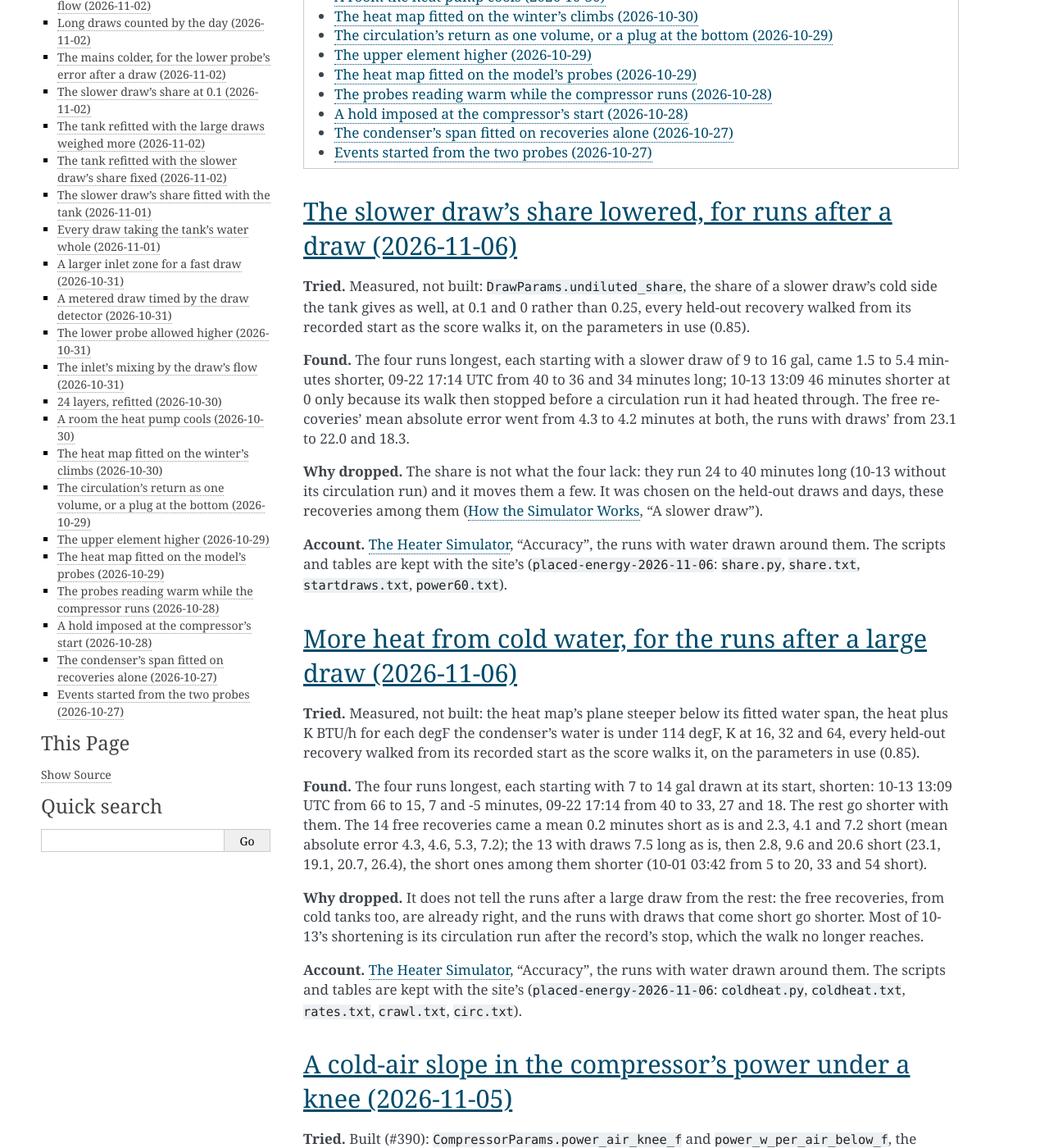
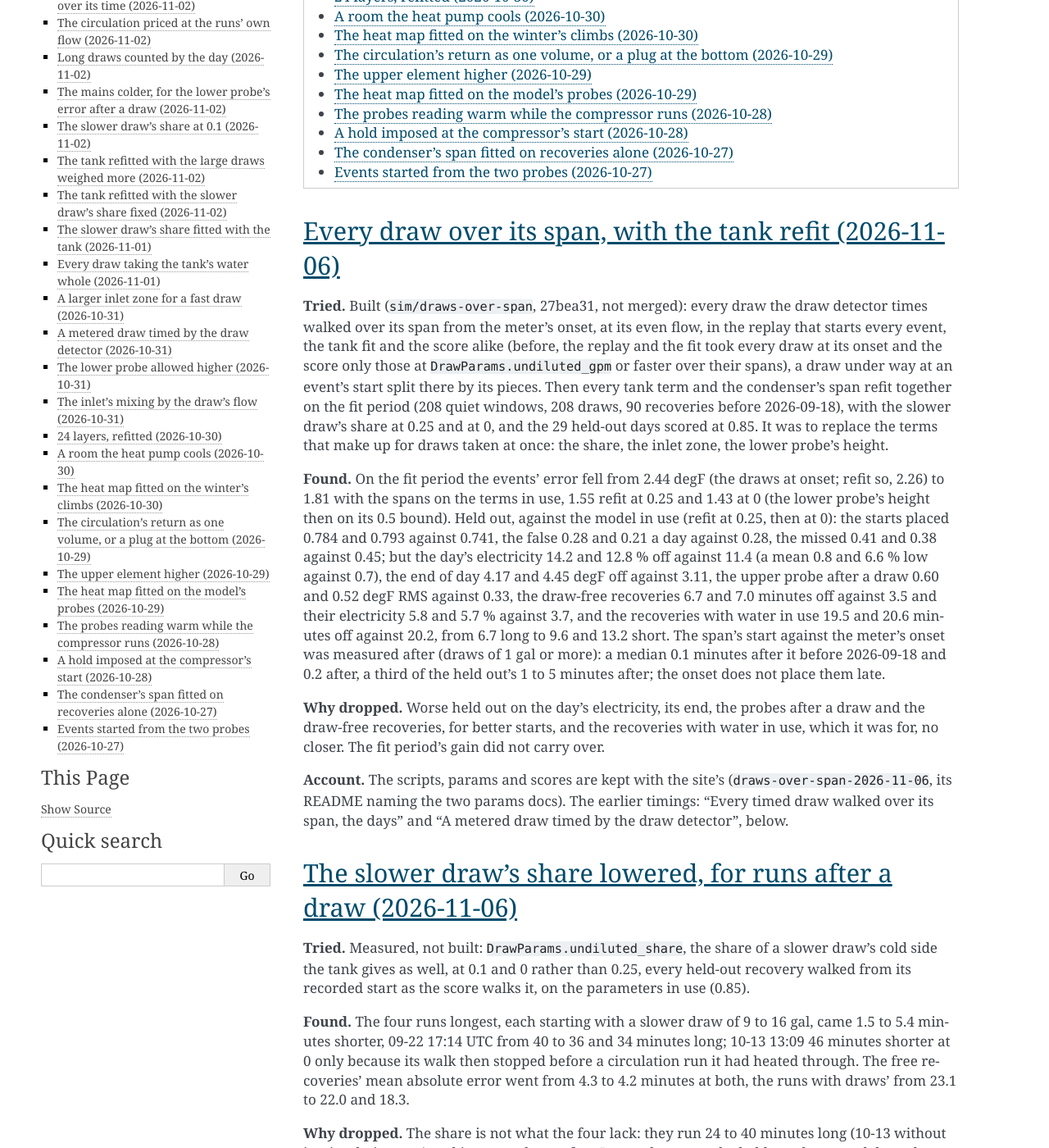
Before and after one commit to eman/nwp500-python, a Sphinx documentation site: the page built from docs/explanation/simulator-tried.rst, in a window 1280 px wide and 1400 px high, scrolled down 1106 px. Shown: the whole window at 82% size. Built offline with Sphinx 7.4.7, drawn with Linux system fonts in a browser that asks for light colours; some of the changed text lies outside the part shown.

Commit message:
docs(sim): every draw over its span, with the tank refit, tried and dropped

```diff
--- a/docs/explanation/simulator-tried.rst
+++ b/docs/explanation/simulator-tried.rst
@@ -11,6 +11,50 @@ named there. When a change is tried and dropped, add it here.
 .. contents::
    :local:
    :depth: 1
+
+
+Every draw over its span, with the tank refit (2026-11-06)
+==========================================================
+
+**Tried.** Built (``sim/draws-over-span``, 27bea31, not merged): every
+draw the draw detector times walked over its span from the meter's
+onset, at its even flow, in the replay that starts every event, the tank
+fit and the score alike (before, the replay and the fit took every draw
+at its onset and the score only those at ``DrawParams.undiluted_gpm`` or
+faster over their spans), a draw under way at an event's start split
+there by its pieces. Then every tank term and the condenser's span refit
+together on the fit period (208 quiet windows, 208 draws, 90 recoveries
+before 2026-09-18), with the slower draw's share at 0.25 and at 0, and
+the 29 held-out days scored at 0.85. It was to replace the terms that
+make up for draws taken at once: the share, the inlet zone, the lower
+probe's height.
+
+**Found.** On the fit period the events' error fell from 2.44 degF (the
+draws at onset; refit so, 2.26) to 1.81 with the spans on the terms in
+use, 1.55 refit at 0.25 and 1.43 at 0 (the lower probe's height then on
+its 0.5 bound). Held out, against the model in use (refit at 0.25, then
+at 0): the starts placed 0.784 and 0.793 against 0.741, the false 0.28
+and 0.21 a day against 0.28, the missed 0.41 and 0.38 against 0.45; but
+the day's electricity 14.2 and 12.8 % off against 11.4 (a mean 0.8 and
+6.6 % low against 0.7), the end of day 4.17 and 4.45 degF off against
+3.11, the upper probe after a draw 0.60 and 0.52 degF RMS against 0.33,
+the draw-free recoveries 6.7 and 7.0 minutes off against 3.5 and their
+electricity 5.8 and 5.7 % against 3.7, and the recoveries with water in
+use 19.5 and 20.6 minutes off against 20.2, from 6.7 long to 9.6 and
+13.2 short. The span's start against the meter's onset was measured
+after (draws of 1 gal or more): a median 0.1 minutes after it before
+2026-09-18 and 0.2 after, a third of the held out's 1 to 5 minutes
+after; the onset does not place them late.
+
+**Why dropped.** Worse held out on the day's electricity, its end, the
+probes after a draw and the draw-free recoveries, for better starts, and
+the recoveries with water in use, which it was for, no closer. The fit
+period's gain did not carry over.
+
+**Account.** The scripts, params and scores are kept with the site's
+(``draws-over-span-2026-11-06``, its README naming the two params docs).
+The earlier timings: "Every timed draw walked over its span, the days"
+and "A metered draw timed by the draw detector", below.
 
 
 The slower draw's share lowered, for runs after a draw (2026-11-06)
```
